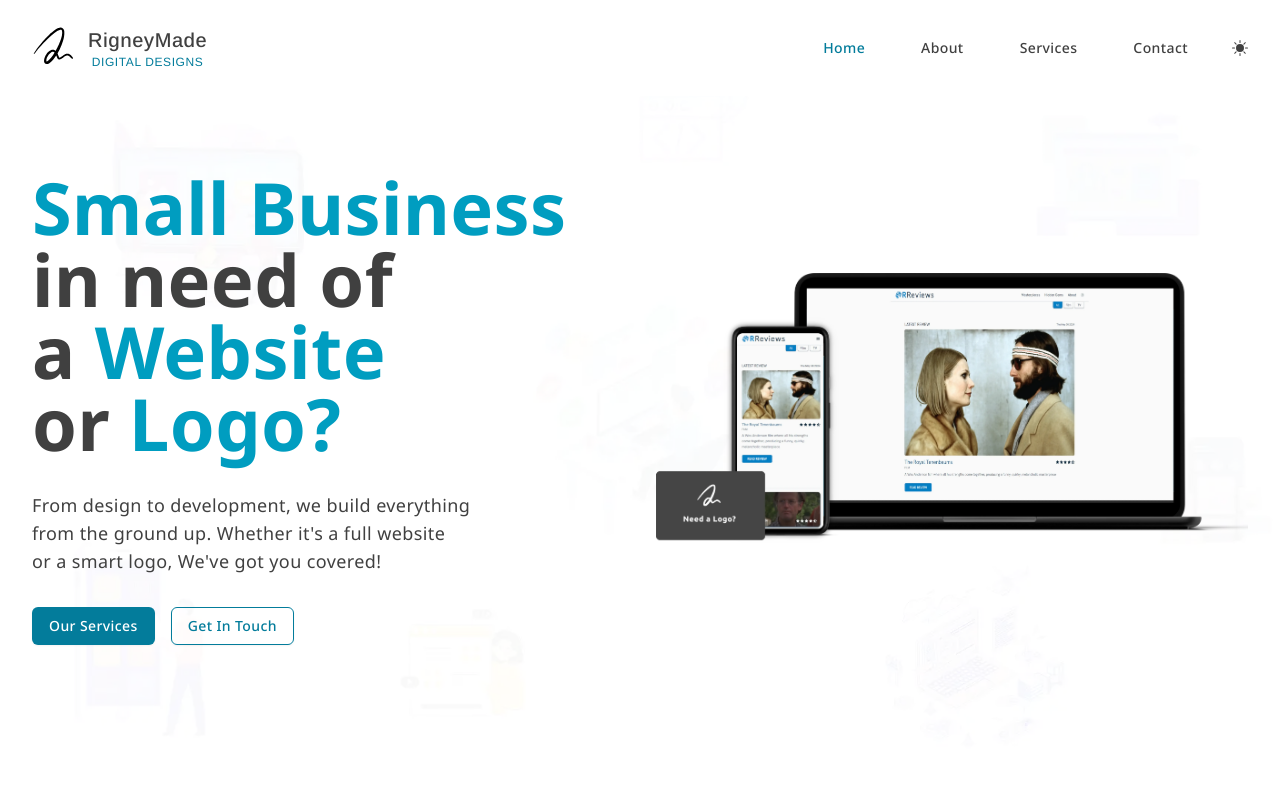
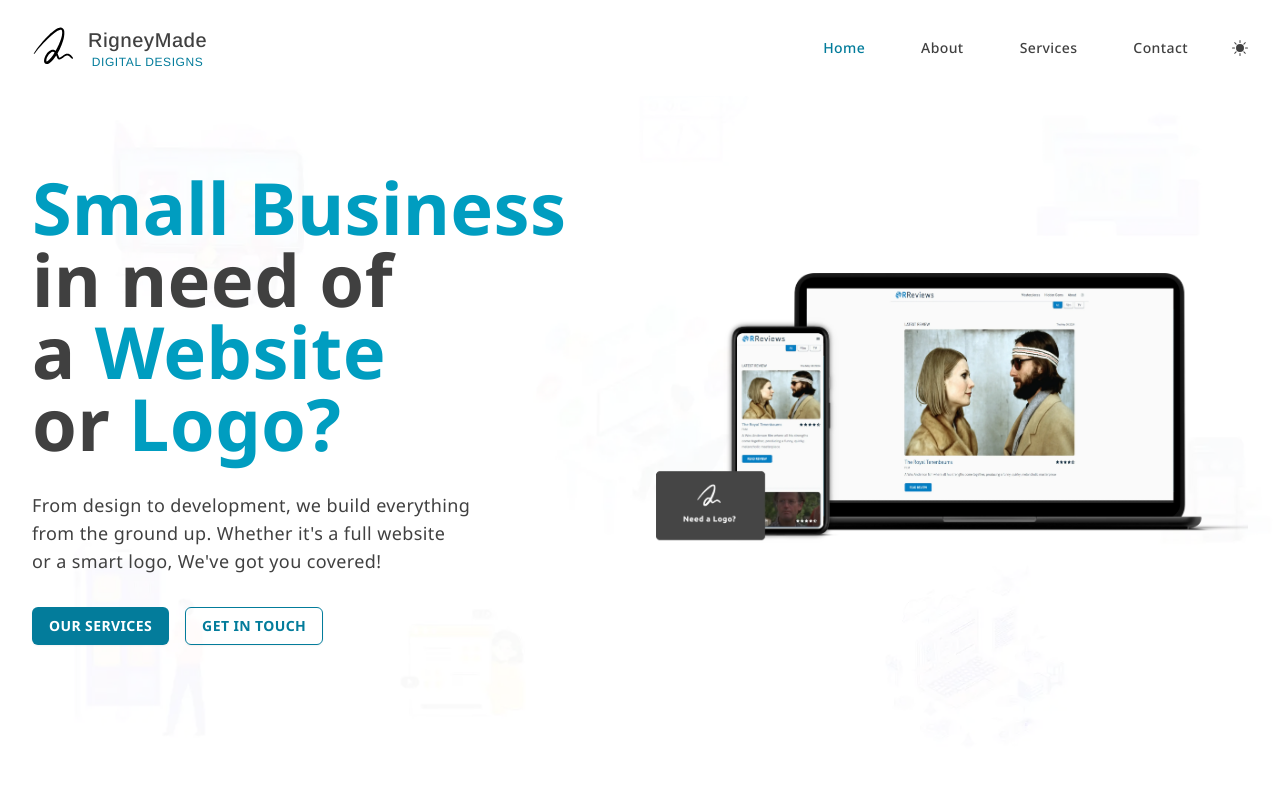
Before and after one commit to KramYengir/rigneymade, a Next.js app: page / in a window 1280 px wide. Shown: the top 800 px of the page. Built offline with nearby package versions, Linux system fonts and the light colour scheme.

Commit message:
tweak btn classes

```diff
--- a/app/globals.css
+++ b/app/globals.css
@@ -7,11 +7,11 @@
 }
 
 .btn-primary {
-  @apply inline-flex items-center justify-center rounded-md border border-transparent bg-rm-primary-700 px-4 py-2 text-sm font-medium text-white shadow-sm hover:bg-rm-primary-900 dark:hover:bg-rm-primary-600 focus:outline-none focus:ring-2 focus:ring-rm-primary-500 focus:ring-offset-2;
+  @apply uppercase inline-flex items-center justify-center rounded-md border border-transparent bg-rm-primary-700 px-4 py-2 text-sm font-bold text-white shadow-sm hover:bg-rm-primary-900 dark:hover:bg-rm-primary-600 focus:outline-none focus:ring-2 focus:ring-rm-primary-500 focus:ring-offset-2;
 }
 
 .btn-secondary {
-  @apply inline-flex items-center justify-center rounded-md border border-rm-primary-700 dark:border-rm-primary-400 bg-transparent px-4 py-2 text-sm font-medium text-rm-primary-700 dark:hover:text-rm-primary-900 dark:text-rm-primary-400 shadow-sm hover:bg-rm-primary-200 focus:outline-none focus:ring-2 focus:ring-rm-primary-500 focus:ring-offset-2;
+  @apply uppercase inline-flex items-center justify-center rounded-md border border-rm-primary-700 dark:border-rm-primary-400 bg-transparent px-4 py-2 text-sm font-bold text-rm-primary-700 dark:hover:text-rm-primary-900 dark:text-rm-primary-400 shadow-sm hover:bg-rm-primary-200 focus:outline-none focus:ring-2 focus:ring-rm-primary-500 focus:ring-offset-2;
 }
 
 .h2 {
```
